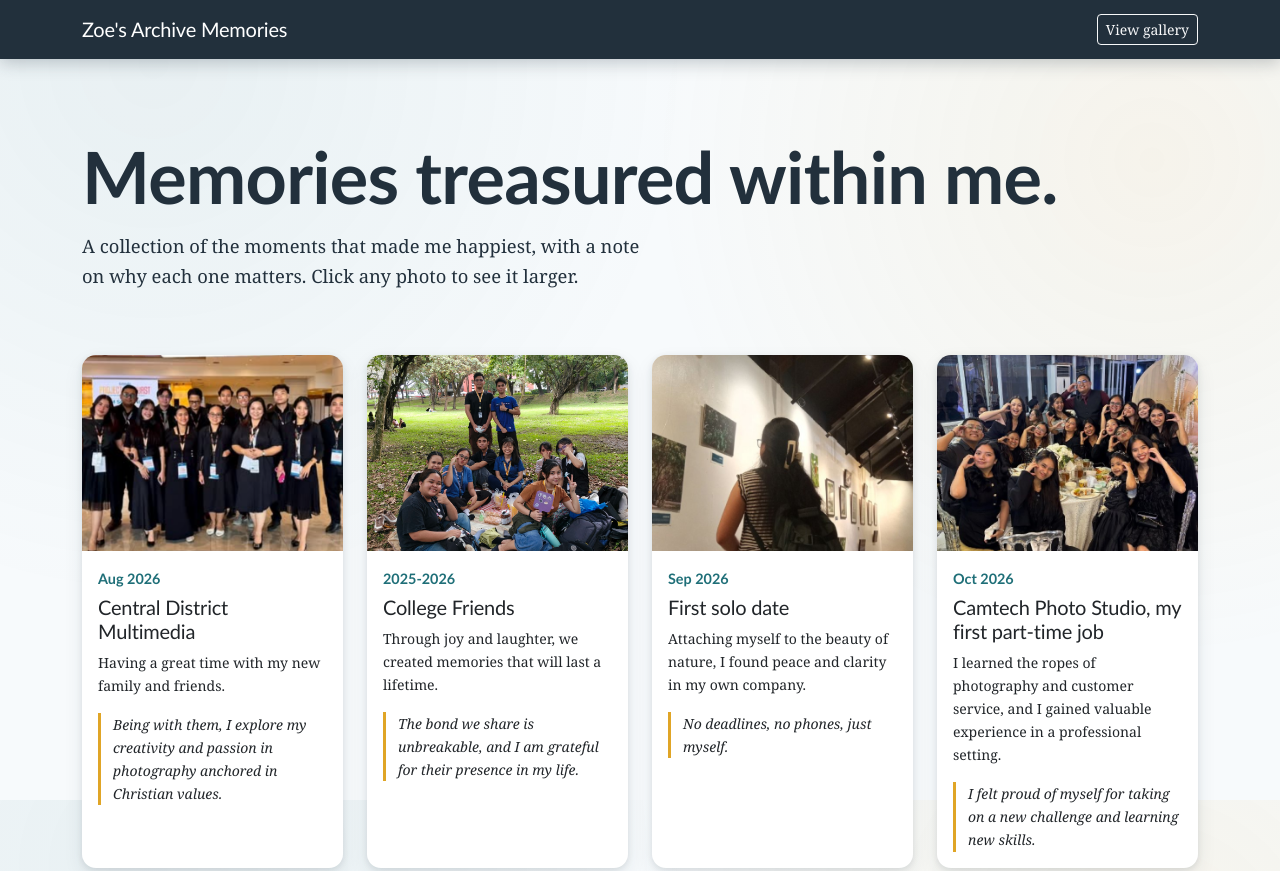
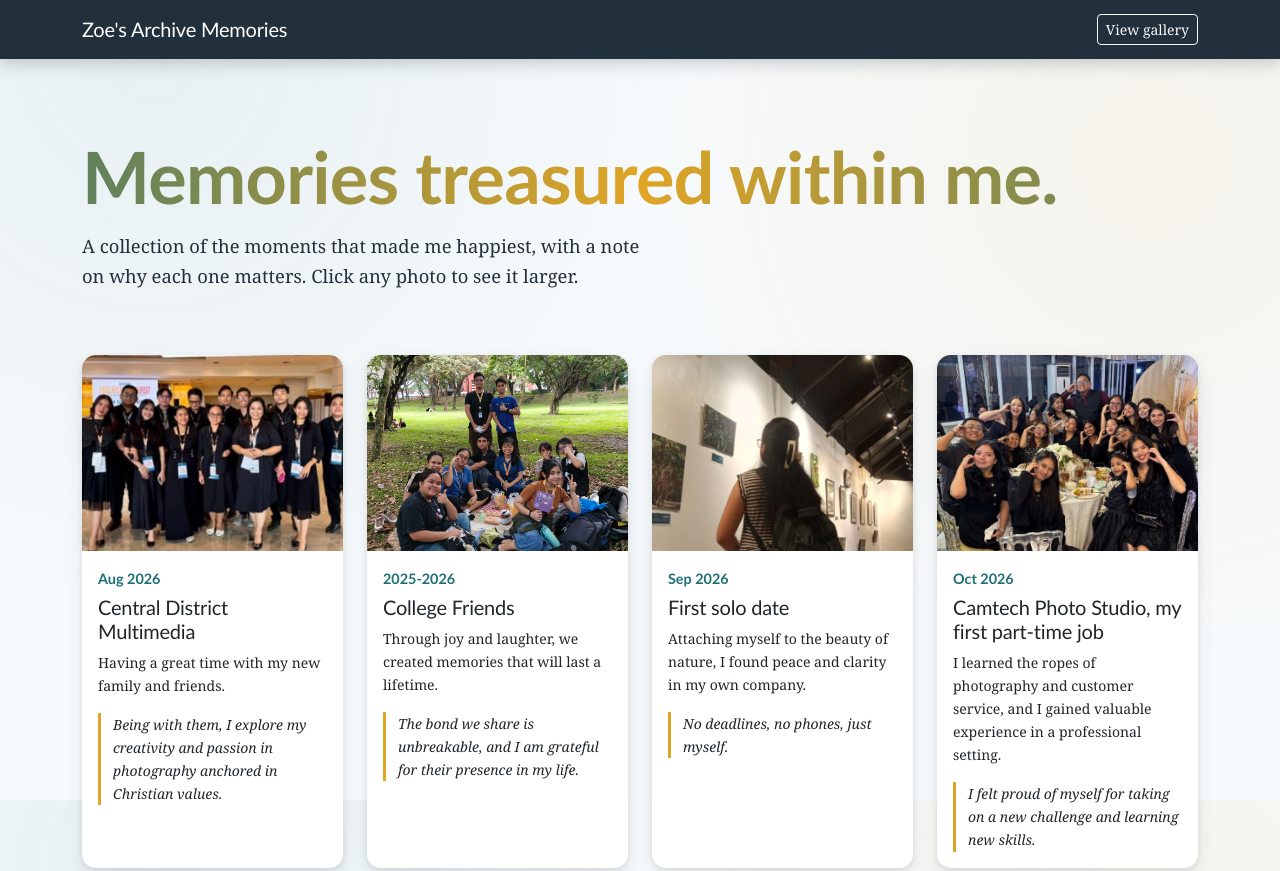
Before and after one commit to felicityzoevilla/PhotoGalleryniPite, a plain HTML site: page photo gallery/index.html in a window 1280 px wide. Shown: the top 871 px of the page. Drawn offline with nearby package versions, Linux system fonts and the light colour scheme.

Commit message:
Update style.css

```diff
--- a/photo gallery/style.css
+++ b/photo gallery/style.css
@@ -52,11 +52,42 @@ h1, h2, h5, .navbar-brand {
   font-size:clamp(2.4rem,7vw,4.5rem);
   font-weight:700;
   line-height:1.05;
+
+  /* gradient text */
+  background:linear-gradient(90deg, var(--ink), var(--sea), var(--sun), var(--sea), var(--ink));
+  background-size:300% 100%;
+  -webkit-background-clip:text;
+  background-clip:text;
+  color:transparent;
+  -webkit-text-fill-color:transparent;
+
+  /* entrance, then slow color flow */
+  animation:
+    titleIn 1s cubic-bezier(.2,.7,.2,1) both,
+    titleFlow 8s ease-in-out 1s infinite alternate;
+  transition:letter-spacing .4s ease, transform .4s ease;
+  cursor:default;
+}
+
+.hero h1:hover {
+  letter-spacing:.01em;
+  transform:translateX(6px);
 }
 
 .hero p {
   max-width:36rem;
   font-size:1.15rem;
+  animation:titleIn 1s cubic-bezier(.2,.7,.2,1) .35s both;
+}
+
+@keyframes titleIn {
+  from { opacity:0; transform:translateY(28px); filter:blur(6px); }
+  to   { opacity:1; transform:translateY(0);    filter:blur(0); }
+}
+
+@keyframes titleFlow {
+  from { background-position:0% 50%; }
+  to   { background-position:100% 50%; }
 }
 
 .moment {
@@ -85,7 +116,9 @@ h1, h2, h5, .navbar-brand {
   filter:saturate(1.15) brightness(1.03);
 }
 
-.moment .card-body { position:relative; }
+.moment .card-body {
+  position:relative;
+}
 
 .moment .card-body::after {
   content:"";
@@ -146,5 +179,4 @@ a:focus-visible, button:focus-visible {
   html {
     scroll-behavior:auto;
   }
-
 }
```
Lines whose indentation alone changed are shown as unchanged.
